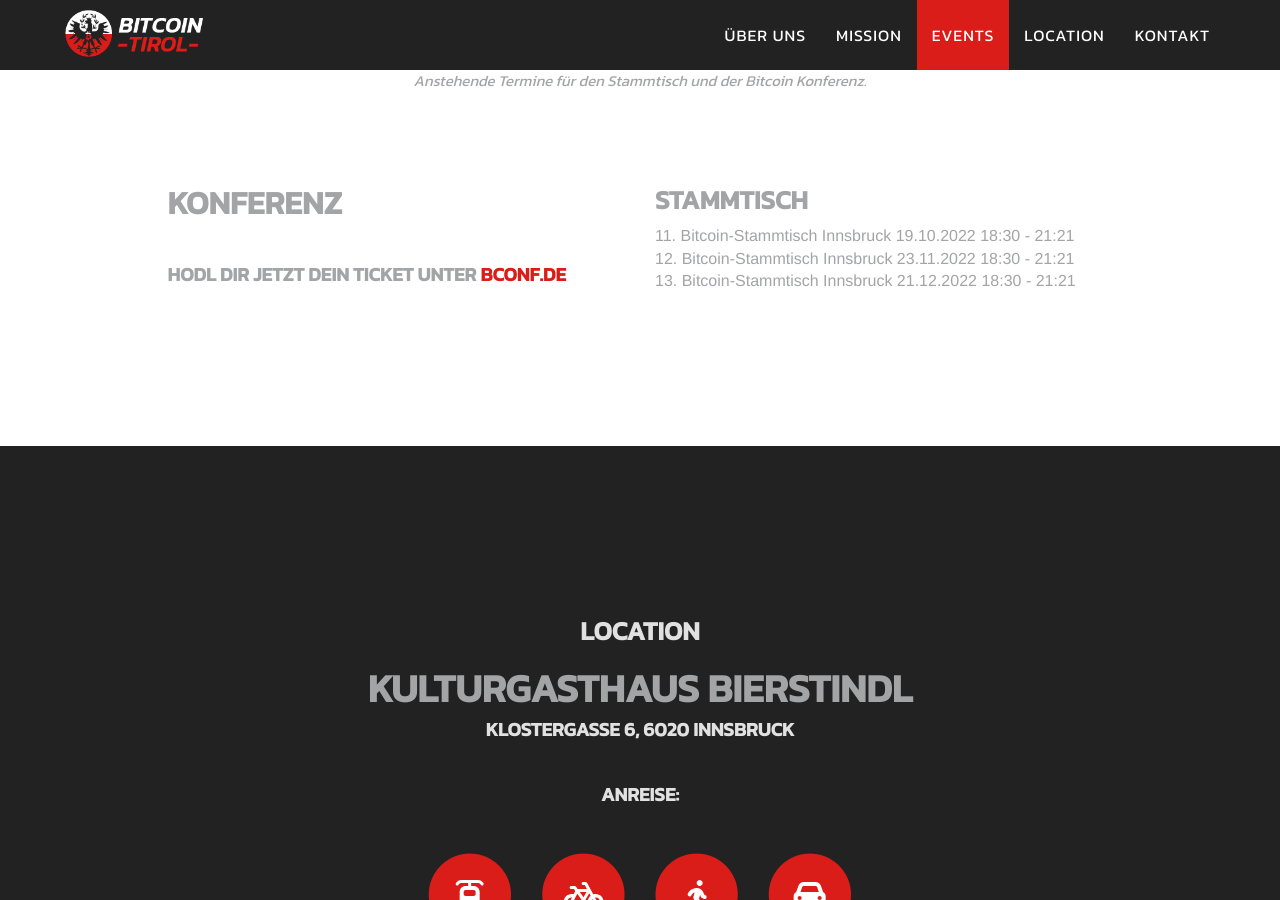
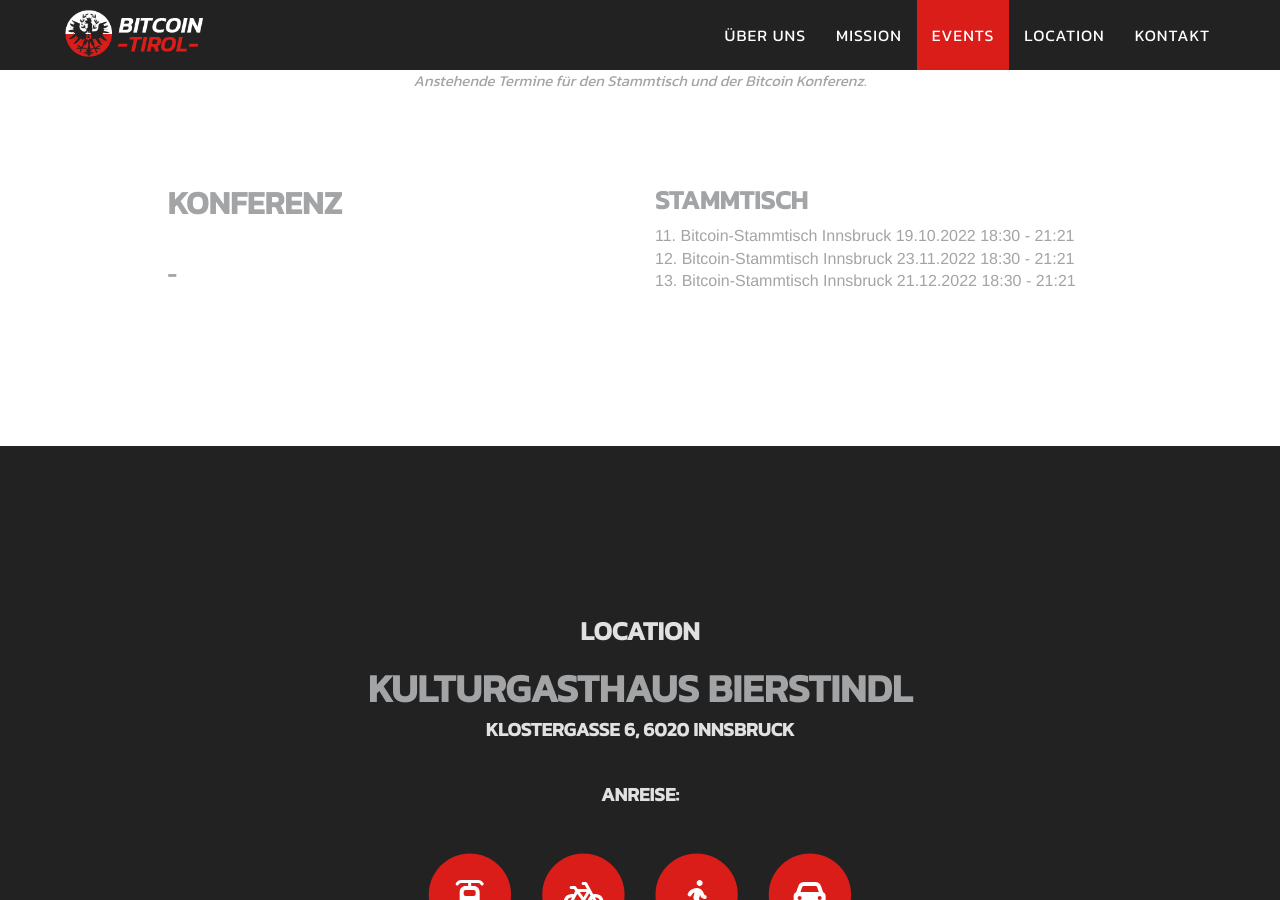
Before and after one commit to bitcoin-tirol/bitcoin-tirol, a Jekyll site: the page built from index.html, in a window 1280 px wide and 900 px high, scrolled down 2360 px. Built offline with Jekyll 4.4.1, drawn with Linux system fonts in a browser that asks for light colours.

Commit message:
Update events.html

```diff
--- a/_includes/events.html
+++ b/_includes/events.html
@@ -21,7 +21,8 @@
                 {% endif %}
                 {% endfor %}
                 <br>
-                <h4 class="text-muted text-center text-md-left">Hodl Dir jetzt Dein Ticket unter <a href="https://bconf.de/" target="_blank">bconf.de</a></h4>
+                <h4 class="text-muted text-center text-md-left">-</h4>
+                <!--h4 class="text-muted text-center text-md-left">Hodl Dir jetzt Dein Ticket unter <a href="https://bconf.de/" target="_blank">bconf.de</a></h4-->
             </div>
             <div class="col-xl-12 col-sm-7 col-md-6 col-lg-5">
                 <h3 class="text-muted text-center text-md-left">Stammtisch</h3>
```
